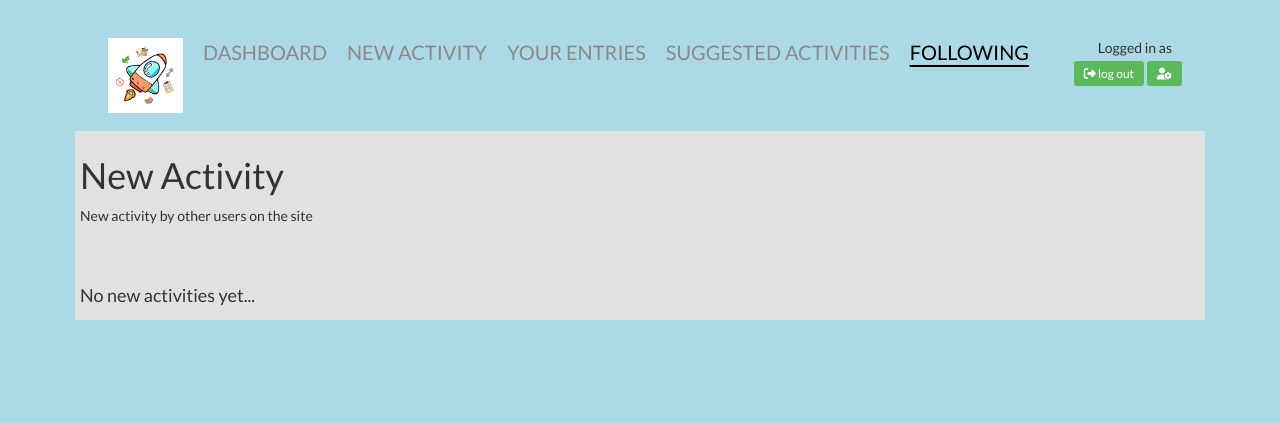
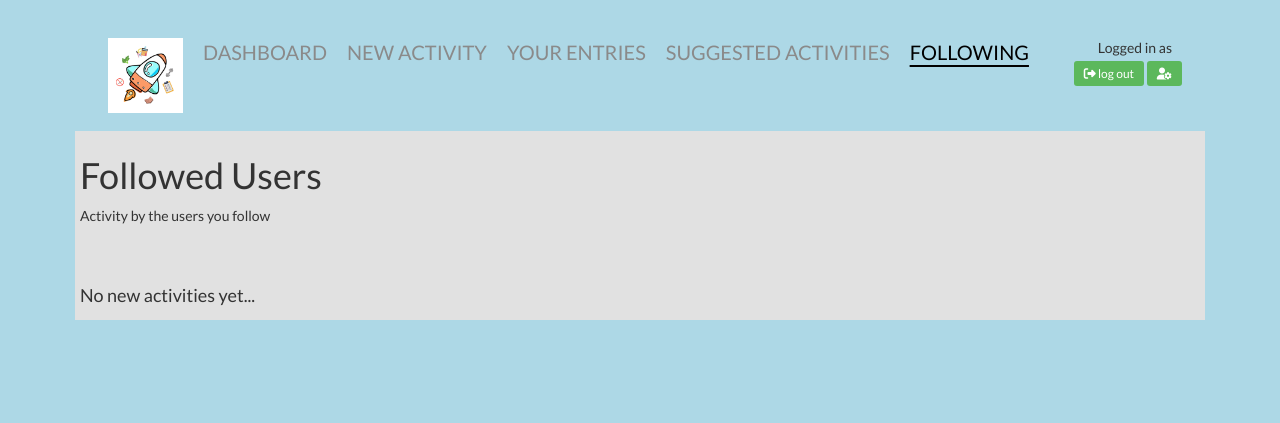
Before and after one commit to UserBlackBox/theme-tracker, a Python web app: template templates/following.html in a window 1280 px wide. Shown: the top 423 px of the page. Run offline with Jinja, Linux system fonts and the light colour scheme; the template is opened without the code that fills it, so the values that code supplies are empty; some libraries are stand-ins or nearby versions.

Commit message:
following title change

```diff
--- a/templates/following.html
+++ b/templates/following.html
@@ -49,8 +49,8 @@
     <div class="content-wrapper">
         <div class="content-wrapper">
             <div class  = "left-column">
-                <p><h1>New Activity</h1></p>
-                <p>New activity by other users on the site</p>
+                <p><h1>Followed Users</h1></p>
+                <p>Activity by the users you follow</p>
                 <br>
                 {% if not feed|length %}
                     <br>
```
